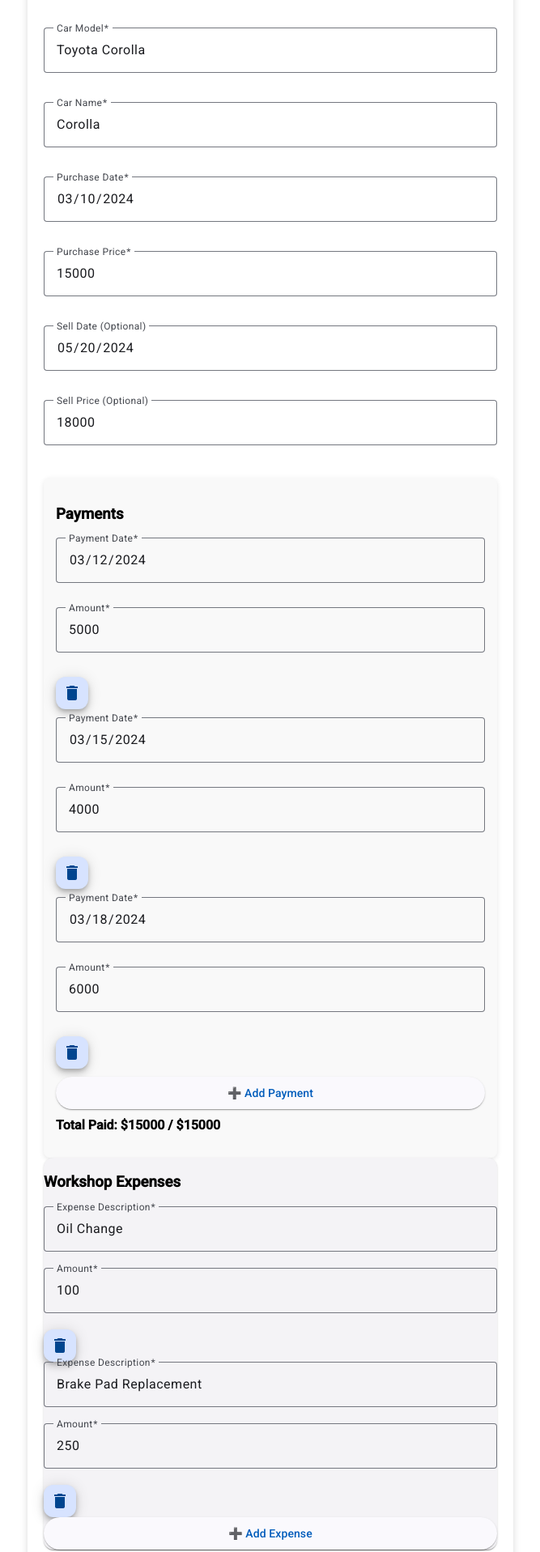
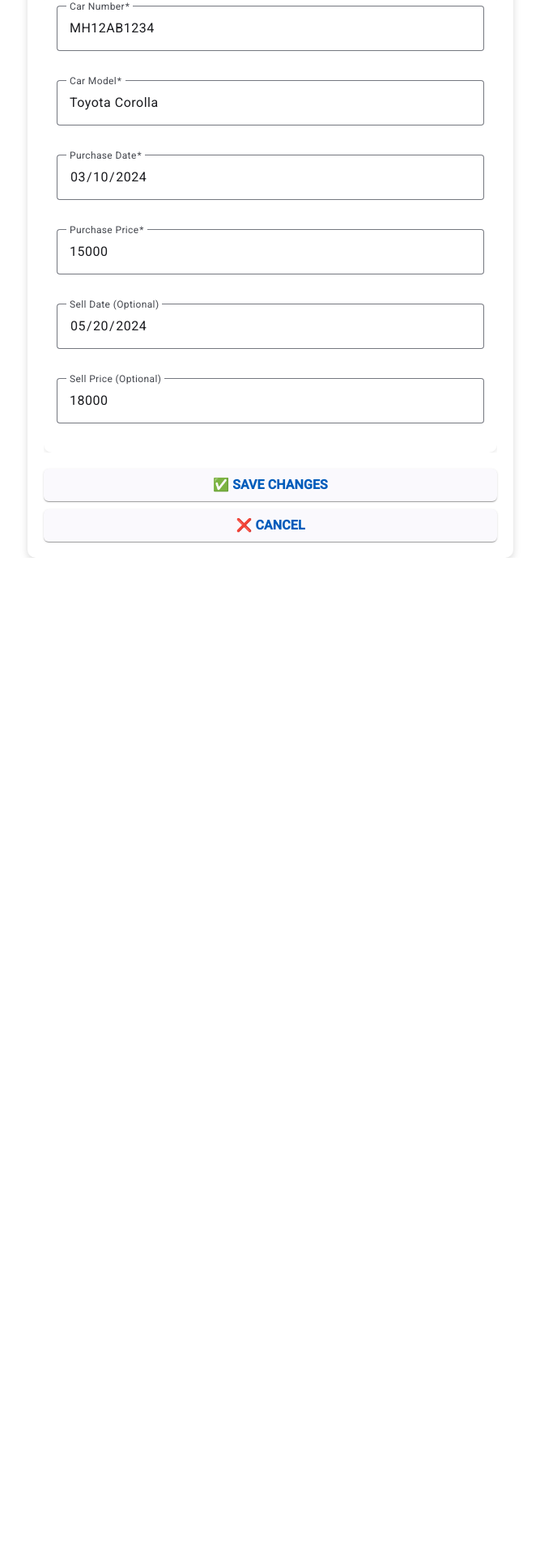
Before and after one commit to ganeshpachpind/car-shop, an Angular app: page /edit-car/1 in a window 1280 px wide. Shown: the part 146-2063 px from the top of the page at 81% size, without its empty margins (306-973 px from the left). After the commit the page ends 835 px from the top, so only its background shows below. Built offline with nearby package versions, Linux system fonts and the light colour scheme.

Commit message:
payments-expenses 3 tav

```diff
--- a/src/app/features/cars/car-form/car-form.component.ts
+++ b/src/app/features/cars/car-form/car-form.component.ts
@@ -41,7 +41,7 @@ export class CarFormComponent {
   constructor(private carService: CarService, private router: Router) {}
 
   addExpense() {
-    this.car.workshopExpenses.push({ description: '', amount: 0 });
+    this.car.workshopExpenses.push({ description: '', amount: 0 , editing:false});
   }
 
   removeExpense(index: number) {
--- a/src/app/features/cars/car.service.ts
+++ b/src/app/features/cars/car.service.ts
@@ -17,14 +17,14 @@ export class CarService {
       sellDate: '2024-05-20',
       sellPrice: 18000,
       workshopExpenses: [
-        { description: 'Oil Change', amount: 100 },
-        { description: 'Brake Pad Replacement', amount: 250 }
+        { description: 'Oil Change', amount: 100 , editing:false},
+        { description: 'Brake Pad Replacement', amount: 250, editing:false }
       ],
       profit: 2900, // Example profit calculation
       payments: [
-        { amount: 5000, date: '2024-03-12' },
-        { amount: 4000, date: '2024-03-15' },
-        { amount: 6000, date: '2024-03-18' } // Total Paid: 15,000 (Full Purchase Price Paid)
+        { amount: 5000, date: '2024-03-12' , editing:false},
+        { amount: 4000, date: '2024-03-15', editing:false},
+        { amount: 6000, date: '2024-03-18', editing:false } // Total Paid: 15,000 (Full Purchase Price Paid)
       ]
     },
     {
@@ -37,12 +37,12 @@ export class CarService {
       sellDate: undefined, // Not sold yet
       sellPrice: undefined,
       workshopExpenses: [
-        { description: 'Tire Replacement', amount: 300 }
+        { description: 'Tire Replacement', amount: 300 , editing:false}
       ],
       profit: undefined, // Not sold yet, so no profit
       payments: [
-        { amount: 7000, date: '2024-04-05' },
-        { amount: 5000, date: '2024-04-10' } // Total Paid: 12,000 (Still Needs 8,000)
+        { amount: 7000, date: '2024-04-05' , editing:false},
+        { amount: 5000, date: '2024-04-10' , editing:false} // Total Paid: 12,000 (Still Needs 8,000)
       ]
     }
   ];
--- a/src/app/features/cars/edit-car/edit-car.component.html
+++ b/src/app/features/cars/edit-car/edit-car.component.html
@@ -1,8 +1,10 @@
 <mat-card class="form-container">
   <h2>Edit Car</h2>
-  <form (ngSubmit)="saveCar()">
 
-    <div class="form-group">
+  <mat-tab-group class="custom-tabs">
+    <!-- 🔹 Tab 1: Basic Car Details -->
+    <mat-tab label="🚗 Car Details">
+      <form (ngSubmit)="saveCar()" class="form-tab-content">
         <mat-form-field appearance="outline" class="full-width">
           <mat-label>Car Number</mat-label>
           <input matInput type="text" [(ngModel)]="car.carNumber" name="carNumber" required>
@@ -11,11 +13,6 @@
         <mat-form-field appearance="outline" class="full-width">
           <mat-label>Car Model</mat-label>
           <input matInput type="text" [(ngModel)]="car.carModel" name="carModel" required>
-      </mat-form-field>
-
-      <mat-form-field appearance="outline" class="full-width">
-        <mat-label>Car Name</mat-label>
-        <input matInput type="text" [(ngModel)]="car.name" name="name" required>
         </mat-form-field>
 
         <mat-form-field appearance="outline" class="full-width">
@@ -37,61 +34,80 @@
           <mat-label>Sell Price (Optional)</mat-label>
           <input matInput type="number" [(ngModel)]="car.sellPrice" name="sellPrice">
         </mat-form-field>
-    </div>
+      </form>
+    </mat-tab>
 
-    <!-- Payments Section -->
-    <mat-card class="payment-section">
+    <!-- 🔹 Tab 2: Payments Section -->
+    <mat-tab label="💰 Payments">
+      <div class="form-tab-content">
         <h3>Payments</h3>
 
         <div *ngFor="let payment of car.payments; let i = index" class="payment-item">
+          <div *ngIf="!payment.editing" class="payment-display">
+            <span class="label">Date:</span> <span>{{ payment.date }}</span>
+            <span class="label">Amount:</span> <span>${{ payment.amount }}</span>
+            <button mat-raised-button class="edit-button" (click)="editPayment(i)">✏️ Edit</button>
+            <button mat-raised-button class="delete-button" (click)="removePayment(i)">🗑️ Delete</button>
+          </div>
+
+          <div *ngIf="payment.editing" class="payment-edit">
             <mat-form-field appearance="outline" class="full-width">
               <mat-label>Payment Date</mat-label>
-          <input matInput type="date" [(ngModel)]="payment.date" name="payment-date-{{i}}" required>
+              <input matInput type="date" [(ngModel)]="payment.date" required>
             </mat-form-field>
 
             <mat-form-field appearance="outline" class="full-width">
               <mat-label>Amount</mat-label>
-          <input matInput type="number" [(ngModel)]="payment.amount" name="payment-amount-{{i}}" required>
+              <input matInput type="number" [(ngModel)]="payment.amount" required>
             </mat-form-field>
 
-        <button mat-mini-fab color="warn" (click)="removePayment(i)">
-          <mat-icon>delete</mat-icon>
-        </button>
+            <button mat-raised-button class="save-button" (click)="savePayment(i)">✅ Save</button>
+            <button mat-raised-button class="cancel-button" (click)="cancelEditPayment(i)">❌ Cancel</button>
+          </div>
         </div>
 
-      <button mat-raised-button color="accent" type="button" class="add-payment-btn" (click)="addPayment()">➕ Add Payment</button>
+        <button mat-raised-button class="add-payment-btn" (click)="addPayment()">➕ Add Payment</button>
+        <p class="total-paid">Total Paid: ${{ getTotalPayments() }} / ${{ car.purchasePrice }}</p>
+      </div>
+    </mat-tab>
 
-      <p class="total-paid">Total Paid: ${{ getTotalPayments() }} / ${{ car.purchasePrice }}</p>
-      <p class="overpaid-warning" *ngIf="getTotalPayments() > car.purchasePrice">⚠️ Payments exceed purchase price!</p>
-    </mat-card>
-
-
-    <!-- Workshop Expenses Section -->
-    <mat-card class="expense-section">
+    <!-- 🔹 Tab 3: Expenses Section -->
+    <mat-tab label="🛠️ Workshop Expenses">
+      <div class="form-tab-content">
         <h3>Workshop Expenses</h3>
 
         <div *ngFor="let expense of car.workshopExpenses; let i = index" class="expense-item">
+          <div *ngIf="!expense.editing" class="expense-display">
+            <span class="label">Description:</span> <span>{{ expense.description }}</span>
+            <span class="label">Amount:</span> <span>${{ expense.amount }}</span>
+            <button mat-raised-button class="edit-button" (click)="editExpense(i)">✏️ Edit</button>
+            <button mat-raised-button class="delete-button" (click)="removeExpense(i)">🗑️ Delete</button>
+          </div>
+
+          <div *ngIf="expense.editing" class="expense-edit">
             <mat-form-field appearance="outline" class="full-width">
               <mat-label>Expense Description</mat-label>
-          <input matInput type="text" [(ngModel)]="expense.description" name="description-{{i}}" required>
+              <input matInput type="text" [(ngModel)]="expense.description" required>
             </mat-form-field>
 
             <mat-form-field appearance="outline" class="full-width">
               <mat-label>Amount</mat-label>
-          <input matInput type="number" [(ngModel)]="expense.amount" name="amount-{{i}}" required>
+              <input matInput type="number" [(ngModel)]="expense.amount" required>
             </mat-form-field>
 
-        <button mat-mini-fab color="warn" (click)="removeExpense(i)">
-          <mat-icon>delete</mat-icon>
-        </button>
+            <button mat-raised-button class="save-button" (click)="saveExpense(i)">✅ Save</button>
+            <button mat-raised-button class="cancel-button" (click)="cancelEditExpense(i)">❌ Cancel</button>
+          </div>
         </div>
 
-      <button mat-raised-button color="accent" type="button" class="add-expense-btn" (click)="addExpense()">➕ Add Expense</button>
-    </mat-card>
+        <button mat-raised-button class="add-expense-btn" (click)="addExpense()">➕ Add Expense</button>
+      </div>
+    </mat-tab>
+  </mat-tab-group>
 
+  <!-- Save and Cancel Buttons -->
   <div class="button-group">
-      <button mat-raised-button class="save-button" type="submit">✅ Save Changes</button>
+    <button mat-raised-button class="save-button" type="submit" (click)="saveCar()">✅ Save Changes</button>
     <button mat-raised-button class="cancel-button" type="button" (click)="cancel()">❌ Cancel</button>
   </div>
-  </form>
 </mat-card>
--- a/src/app/features/cars/edit-car/edit-car.component.scss
+++ b/src/app/features/cars/edit-car/edit-car.component.scss
@@ -1,4 +1,4 @@
-// 🔹 Style the form container
+// 🔹 Form Container
 .form-container {
   max-width: 600px;
   margin: auto;
@@ -8,48 +8,62 @@
   box-shadow: 0px 4px 10px rgba(0, 0, 0, 0.15);
 }
 
-// 🔹 Ensure full width on small screens
+// 🔹 Ensure full width for all fields
 .full-width {
   width: 100%;
 }
 
-// 🔹 Improve spacing between fields
-.form-group {
+// 🔹 Improve spacing between sections
+.form-tab-content {
   display: flex;
   flex-direction: column;
   gap: 16px;
-}
-
-// 🔹 Style payment section
-.payment-section {
-  background: #f9f9f9;
-  padding: 15px;
-  margin-top: 20px;
-  border-radius: 8px;
+  padding: 16px;
+  background: white;
+  border-radius: 10px;
   box-shadow: 0px 2px 6px rgba(0, 0, 0, 0.1);
 }
 
-// 🔹 Ensure payments stack vertically
-.payment-item {
+// 🔹 Style payments & expenses lists
+.payment-item, .expense-item {
   display: flex;
   flex-direction: column;
   gap: 10px;
   margin-bottom: 10px;
+  padding: 10px;
+  border-radius: 6px;
+  background: #f9f9f9;
+  box-shadow: 0px 2px 5px rgba(0, 0, 0, 0.1);
+  position: relative;
 }
 
-// 🔹 Total paid styling
+// 🔹 Label styles for better readability
+.payment-display .label, .expense-display .label {
+  font-weight: bold;
+  color: #333;
+  margin-right: 5px;
+}
+
+// 🔹 Editing Mode Highlight
+.payment-edit, .expense-edit {
+  padding: 10px;
+  background: #e7f3ff;
+  border-radius: 6px;
+  border: 2px dashed #007bff;
+}
+
+// 🔹 Total Paid / Expense Section
 .total-paid {
   font-weight: bold;
   margin-top: 10px;
 }
 
-// 🔹 Overpayment warning
 .overpaid-warning {
   color: red;
   font-weight: bold;
 }
 
-// 🔹 Style buttons to stack properly on mobile
+// 🔹 Style button group for better alignment
 .button-group {
   display: flex;
   flex-direction: column;
@@ -57,12 +71,17 @@
   margin-top: 20px;
 }
 
-// 🔹 Improve button styling
+// 🔹 Improve Save & Cancel button styles
 .save-button {
   background: #28a745;
   color: white;
   font-weight: bold;
   width: 100%;
+  padding: 12px;
+  font-size: 16px;
+  text-transform: uppercase;
+  border-radius: 6px;
+  transition: 0.3s;
 }
 
 .cancel-button {
@@ -70,6 +89,73 @@
   color: white;
   font-weight: bold;
   width: 100%;
+  padding: 12px;
+  font-size: 16px;
+  text-transform: uppercase;
+  border-radius: 6px;
+  transition: 0.3s;
+}
+
+// 🔹 Hover effects
+.save-button:hover {
+  background: #218838;
+}
+
+.cancel-button:hover {
+  background: #c82333;
+}
+
+// 🔹 Edit Button
+.edit-button {
+  background: #007bff;
+  color: white;
+  font-weight: bold;
+  padding: 8px 12px;
+  border-radius: 6px;
+  transition: 0.3s;
+}
+
+.edit-button:hover {
+  background: #0056b3;
+}
+
+// 🔹 Add Button (for Payments & Expenses)
+.add-payment-btn, .add-expense-btn {
+  background: #ff9800;
+  color: white;
+  font-weight: bold;
+  padding: 10px;
+  border-radius: 6px;
+  transition: 0.3s;
+}
+
+.add-payment-btn:hover, .add-expense-btn:hover {
+  background: #e68900;
+}
+
+// 🔹 Delete Button
+.delete-button {
+  background: #f44336;
+  color: white;
+  font-weight: bold;
+  padding: 8px 12px;
+  border-radius: 6px;
+  transition: 0.3s;
+}
+
+.delete-button:hover {
+  background: #d32f2f;
+}
+
+// 🔹 Style Mat-Icon Buttons
+button.mat-icon-button {
+  margin-left: 10px;
+  color: #007bff;
+  transition: 0.3s;
+}
+
+button.mat-icon-button:hover {
+  color: #0056b3;
 }
 
 // 🔹 Make everything responsive for mobile screens
@@ -79,11 +165,20 @@
     padding: 15px;
   }
 
-  .payment-section {
+  .form-tab-content {
     padding: 10px;
+  }
+
+  .payment-display, .expense-display {
+    flex-direction: column;
+    align-items: flex-start;
   }
 
   .button-group {
     flex-direction: column;
   }
+
+  .mat-tab-label {
+    font-size: 14px;
+  }
 }
--- a/src/app/features/cars/edit-car/edit-car.component.ts
+++ b/src/app/features/cars/edit-car/edit-car.component.ts
@@ -11,6 +11,7 @@ import { MatInputModule } from '@angular/material/input';
 import { MatFormFieldModule } from '@angular/material/form-field';
 import { MatCardModule } from '@angular/material/card';
 import { MatIconModule } from '@angular/material/icon';
+import { MatTabsModule } from '@angular/material/tabs';
 
 @Component({
   selector: 'app-edit-car',
@@ -24,7 +25,8 @@ import { MatIconModule } from '@angular/material/icon';
     MatInputModule,
     MatFormFieldModule,
     MatCardModule,
-    MatIconModule
+    MatIconModule,
+    MatTabsModule
   ]
 })
 export class EditCarComponent {
@@ -38,35 +40,58 @@ export class EditCarComponent {
       this.car = cars.find(c => c.id === carId) || {} as Car;
 
       if (!this.car.workshopExpenses) {
-        this.car.workshopExpenses = []; // ✅ Ensure expenses array is initialized
+        this.car.workshopExpenses = [];
       }
 
       if (!this.car.payments) {
-        this.car.payments = []; // ✅ Ensure payments array is initialized
+        this.car.payments = [];
       }
     });
   }
 
-  // ✅ Add Workshop Expense
+  // ✅ Expense Handling
   addExpense() {
-    this.car.workshopExpenses.push({ description: '', amount: 0 });
+    this.car.workshopExpenses.push({ description: '', amount: 0, editing: true });
+  }
+
+  editExpense(index: number) {
+    this.car.workshopExpenses[index].editing = true;
+  }
+
+  saveExpense(index: number) {
+    this.car.workshopExpenses[index].editing = false;
+  }
+
+  cancelEditExpense(index: number) {
+    this.car.workshopExpenses[index].editing = false;
   }
 
   removeExpense(index: number) {
     this.car.workshopExpenses.splice(index, 1);
   }
 
-  // ✅ Add Payment (Ensures total payments do not exceed purchasePrice)
+  // ✅ Payment Handling
   addPayment() {
-    if (this.getTotalPayments() >= this.car.purchasePrice) return;
-    this.car.payments.push({ amount: 0, date: '' });
+    this.car.payments.push({ amount: 0, date: '', editing: true });
+  }
+
+  editPayment(index: number) {
+    this.car.payments[index].editing = true;
+  }
+
+  savePayment(index: number) {
+    this.car.payments[index].editing = false;
+  }
+
+  cancelEditPayment(index: number) {
+    this.car.payments[index].editing = false;
   }
 
   removePayment(index: number) {
     this.car.payments.splice(index, 1);
   }
 
-  // ✅ Get Total Payments Sum
+  // ✅ Calculate Total Payments
   getTotalPayments(): number {
     return this.car.payments.reduce((sum, payment) => sum + (payment.amount || 0), 0);
   }
--- a/src/app/models/car.ts
+++ b/src/app/models/car.ts
@@ -12,7 +12,7 @@ export interface WorkshopExpense {
     purchasePrice: number;
     sellDate?: string;
     sellPrice?: number;
-    workshopExpenses: { description: string; amount: number }[];
+    workshopExpenses: { description: string; amount: number; editing:boolean }[];
     profit?: number;
-    payments: { amount: number; date: string }[];  // ✅ Ensures payments exist
+    payments: { amount: number; date: string ; editing:boolean }[];  // ✅ Ensures payments exist
 }
```
Lines whose indentation alone changed are shown as unchanged.
